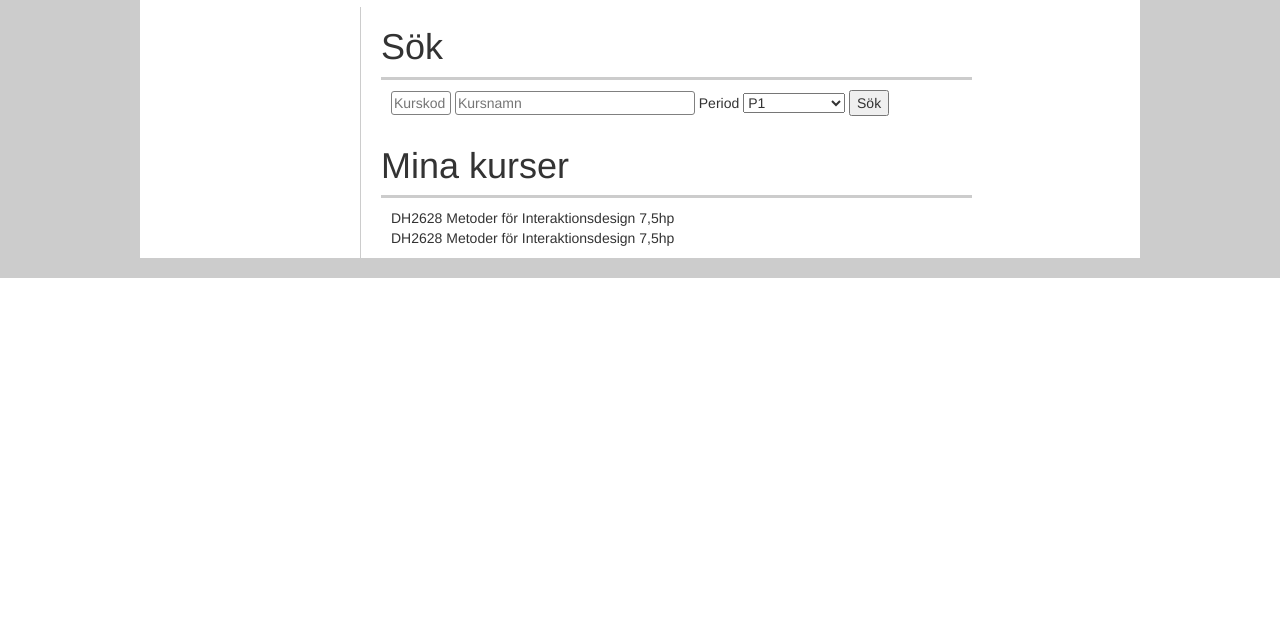
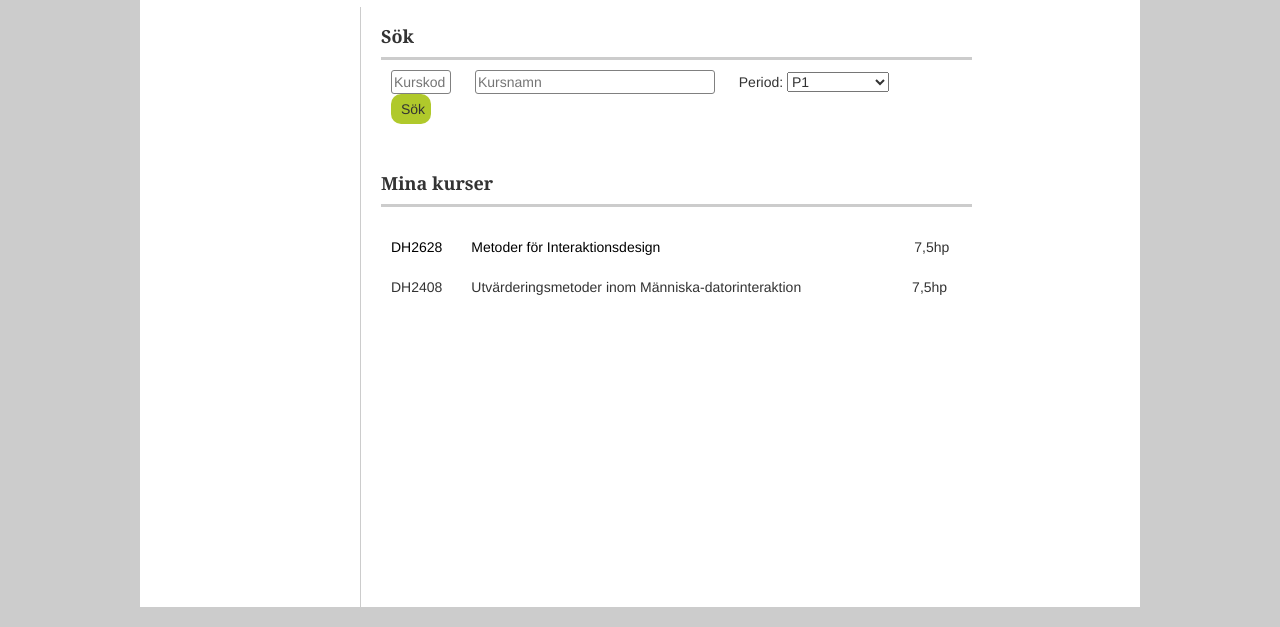
Before and after one commit to elegios/ixd-kopps, a plain HTML site: page resources/index.html in a window 1280 px wide. Shown: the part 192-819 px from the top of the page. Drawn offline with nearby package versions, Linux system fonts and the light colour scheme.

Commit message:
style, html and linking almost done index.html

```diff
--- a/resources/index.html
+++ b/resources/index.html
@@ -37,32 +37,36 @@
 
 
 		 <div id="content">
-		 	<h1>Sök</h1>
+		 	<h1 id="searchHeader">Sök</h1>
 
 			 <div id="searchDiv">
 			 	<input id= "textInput1" type="text" name="search" placeholder="Kurskod">
 			 	<input id= "textInput2" type="text" name="search" placeholder="Kursnamn">
-			 	<lable id="textPeriod">Period</lable>
-			 	<select>
+			 	<lable id="textPeriod">Period:</lable>
+			 	<select id="selectPeriod">
 				  <option value="volvo">P1</option>
 				  <option value="saab">P2</option>
 				  <option value="mercedes">P3</option>
 				  <option value="audi">P4</option>
 				  <option value="audi">Fler perioder</option>
 				</select>
-				<button id= "searchButton" type="button">Sök</button>
+				<div id="searchNewCourse">
+				  <p>Sök</p>
+				</div>
 
 			 </div>
-
-			 <h1>Mina kurser</h1>
+			 <br>
+			 <h1 id="searchHeader">Mina kurser</h1>
 			 <div id="myDiv">
-			 	<lable id="textKod">DH2628</lable>
-			 	<lable id="textP">Metoder för Interaktionsdesign</lable>
-			 	<lable id="textHP">7,5hp</lable>
 			 	<br>
-			 	<lable id="textKod">DH2628</lable>
-			 	<lable id="textP">Metoder för Interaktionsdesign</lable>
-			 	<lable id="textHP">7,5hp</lable>
+			 	<lable id="textKod"><a id="textcolorIndex" href="kursinfosida.html">DH2628</a></lable>
+			 	<lable id="textP"><a id="textcolorIndex" href="kursinfosida.html">Metoder för Interaktionsdesign</a></lable>
+			 	<lable id="textHP1">7,5hp</lable>
+			 	<br>
+			 	<br>
+			 	<lable id="textKod">DH2408</lable>
+			 	<lable id="textP">Utvärderingsmetoder inom Människa-datorinteraktion</lable>
+			 	<lable id="textHP2">7,5hp</lable>
 		 </div>
 
 		</div>
--- a/resources/style.css
+++ b/resources/style.css
@@ -173,7 +173,43 @@ padding: 10px 10px 10px 10px;
 }
 
 #textPeriod{
+  margin-left: 20px;
+}
 
+#selectPeriod{
+  margin-right: 20px;
+}
+#searchButton{
+  border-radius: 3px;
+}
+
+#searchNewCourse {
+  padding: 5px;
+  padding-left: 10px;
+  padding-right: 10px;
+  background-color: #B0C92B;
+  border-radius: 10px;
+  cursor: pointer;
+  width: 40px;
+  height: 30px;
+}
+
+#textP{
+  margin-left: 25px;
+}
+
+#textHP1{
+  margin-left: 250px;
+}
+
+#textHP2{
+  margin-left: 107px;
+}
+
+#searchHeader{
+  font-family: Georgia;
+  font-size: 18px;
+  font-weight: bold;
 }
 
 #textInput2{
@@ -183,6 +219,11 @@ padding: 10px 10px 10px 10px;
   border-style: solid;
   border-color: gray;
   border-width: 1px;
+  margin-left: 20px;
+}
+
+#textcolorIndex{
+  color: black;
 }
 
 #myDiv {
@@ -193,6 +234,7 @@ border-color:#CCCCCC;
 height: 100%;
 width: 80%;
 padding: 10px 10px 10px 10px;
+margin-bottom: 300px
 }
 
 /* Kursinfo */
```
